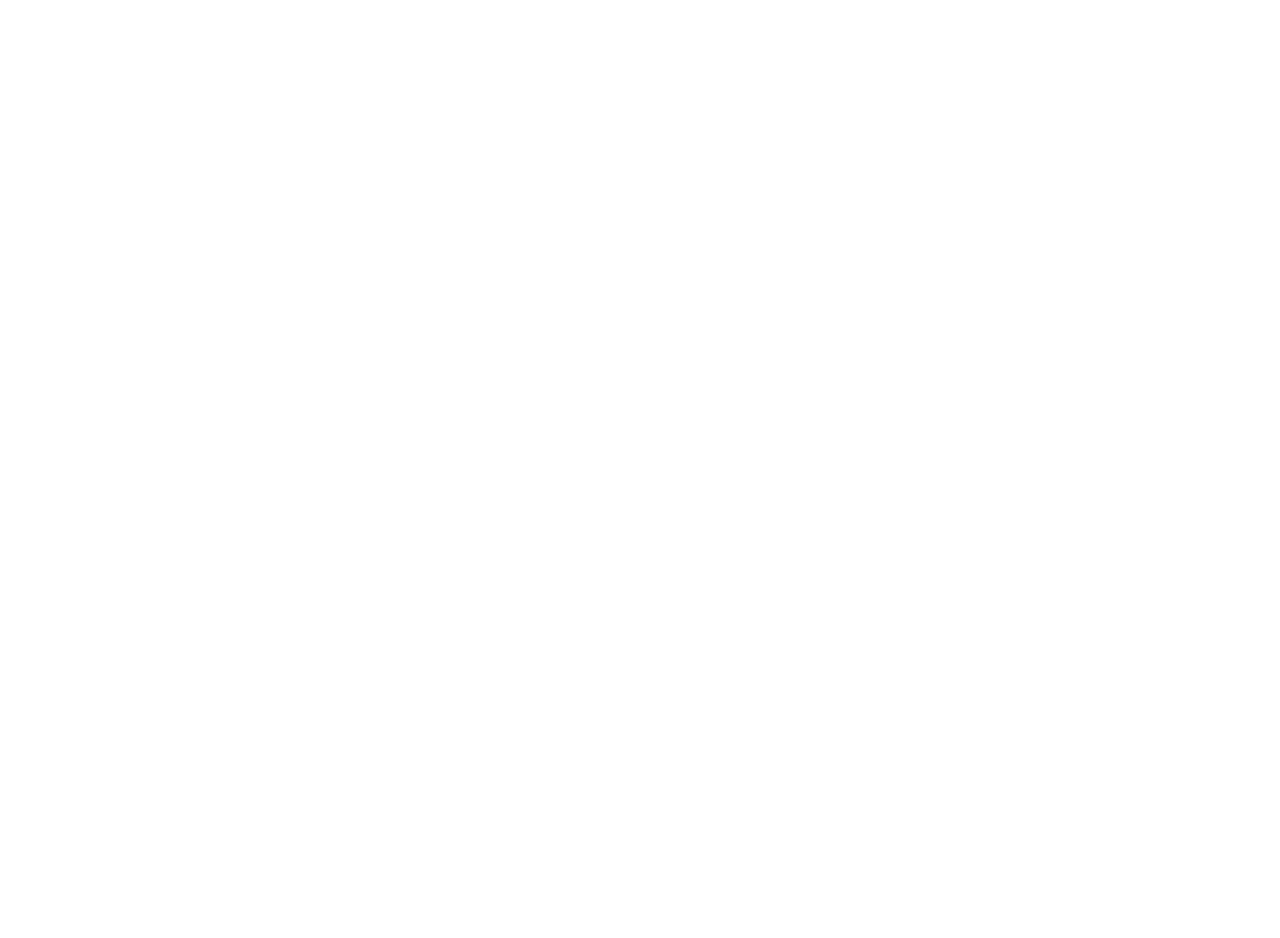
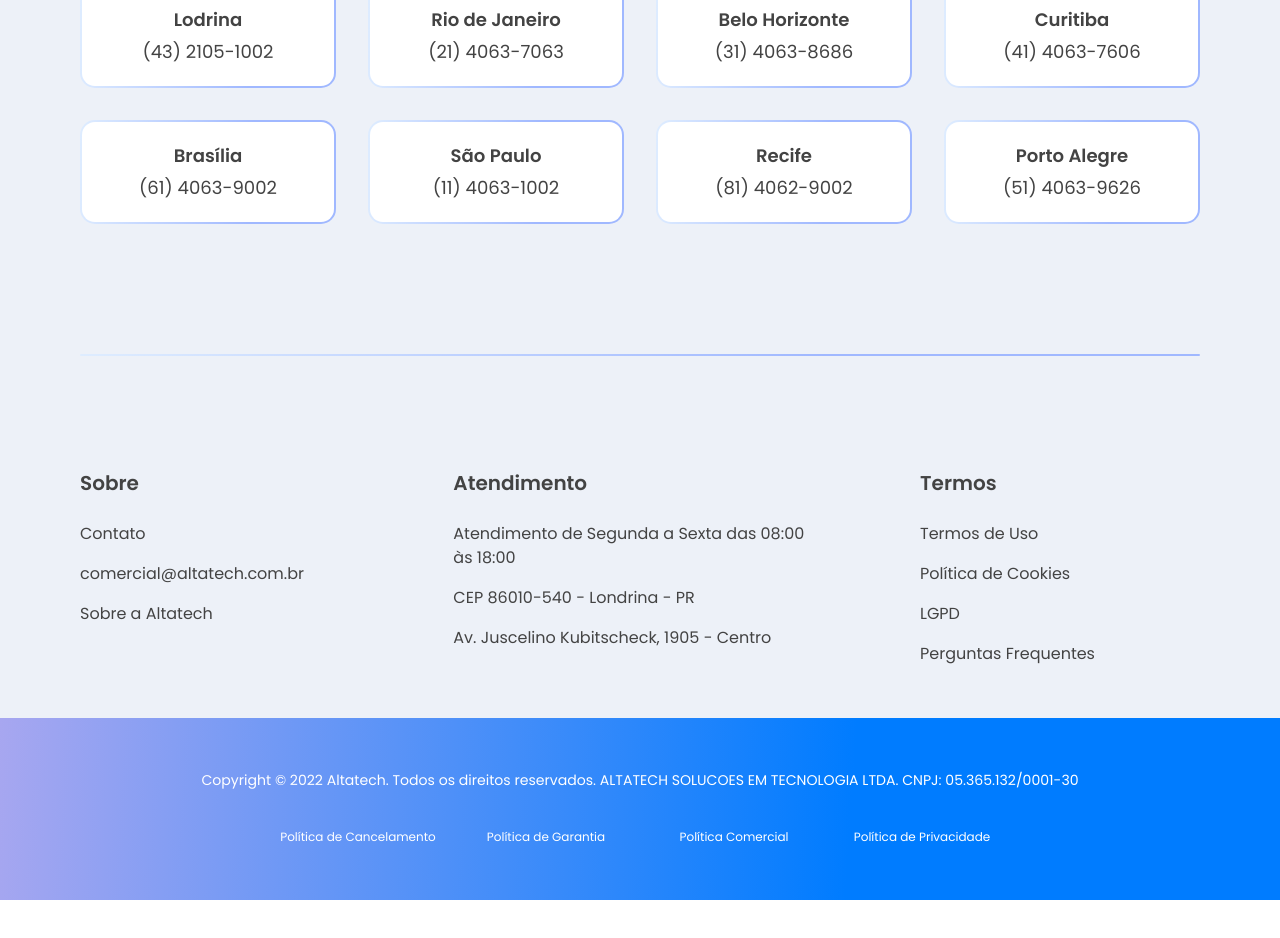
Before and after one commit to adsonsandias/altatech, a React (Create React App) app: page / in a window 1280 px wide. Shown: the part 5707-6645 px from the top of the page. After the commit the page ends 6607 px from the top, so only its background shows below. Built offline with nearby package versions, Linux system fonts and the light colour scheme.

Commit message:
Footer and Contact version of desktop

```diff
--- /dev/null
+++ b/src/Components/Contact/ContactItem/index.tsx
@@ -0,0 +1,18 @@
+import { Container } from './styles';
+
+interface ICONTACTITEM {
+  city: string;
+  tel: string;
+}
+
+export function ContactItem({ ...props }: ICONTACTITEM) {
+  const { city, tel } = props;
+  return (
+    <Container>
+      <div>
+        <h5>{city}</h5>
+        <span>{tel}</span>
+      </div>
+    </Container>
+  );
+}
--- /dev/null
+++ b/src/Components/Contact/ContactItem/styles.ts
@@ -0,0 +1,30 @@
+import styled from 'styled-components';
+
+export const Container = styled.li`
+  background: linear-gradient(274.05deg, #a0b8ff 33.64%, #f3feff 122.13%);
+  padding: 0.13rem;
+  border-radius: 15px;
+
+  div {
+    padding: 1.13rem;
+    background: #ffffff;
+    border-radius: 0.81rem;
+
+    h5,
+    span {
+      display: block;
+      font-size: 1.13rem;
+      line-height: 2rem;
+      text-align: center;
+      color: var(--text-color-2);
+    }
+
+    h5 {
+      font-weight: 600;
+    }
+
+    span {
+      font-weight: 400;
+    }
+  }
+`;
--- /dev/null
+++ b/src/Components/Contact/contactslist.ts
@@ -0,0 +1,34 @@
+export const contactslist = [
+  {
+    city: 'Lodrina',
+    tel: '(43) 2105-1002',
+  },
+  {
+    city: 'Rio de Janeiro',
+    tel: '(21) 4063-7063',
+  },
+  {
+    city: 'Belo Horizonte',
+    tel: '(31) 4063-8686',
+  },
+  {
+    city: 'Curitiba',
+    tel: '(41) 4063-7606',
+  },
+  {
+    city: 'Brasília',
+    tel: '(61) 4063-9002',
+  },
+  {
+    city: 'São Paulo',
+    tel: '(11) 4063-1002',
+  },
+  {
+    city: 'Recife',
+    tel: '(81) 4062-9002',
+  },
+  {
+    city: 'Porto Alegre',
+    tel: '(51) 4063-9626',
+  },
+];
--- /dev/null
+++ b/src/Components/Contact/index.tsx
@@ -0,0 +1,20 @@
+import { ContactItem } from './ContactItem';
+import { contactslist } from './contactslist';
+import { Container } from './styles';
+
+export function Contact() {
+  return (
+    <>
+      <Container>
+        <div>
+          <h1>Contact</h1>
+          <ul>
+            {contactslist.map(({ city, tel }) => (
+              <ContactItem key={city} city={city} tel={tel} />
+            ))}
+          </ul>
+        </div>
+      </Container>
+    </>
+  );
+}
--- /dev/null
+++ b/src/Components/Contact/styles.ts
@@ -0,0 +1,53 @@
+import styled from 'styled-components';
+
+export const Container = styled.section`
+  background: var(--tertiary-color);
+  margin-top: 7.5rem;
+  padding-bottom: 3.88rem;
+
+  & > div {
+    max-width: 1120px;
+    margin: 0 auto;
+    padding: 3.25rem 0;
+    padding-bottom: 4.25rem;
+    @media (max-width: 1180px) {
+      margin-left: 2rem;
+      margin-right: 2rem;
+    }
+    @media (max-width: 930px) {
+      margin-left: 1.5rem;
+      margin-right: 1.5rem;
+    }
+    @media (max-width: 780px) {
+      margin-left: 1rem;
+      margin-right: 1rem;
+    }
+
+    & > h1 {
+      font-weight: 600;
+      font-size: 3rem;
+      line-height: 4.5rem;
+      color: var(--primary-color);
+      text-align: center;
+      margin-bottom: 3rem;
+
+      @media (max-width: 680px) {
+        font-size: 2.25rem;
+        margin-bottom: 1.5rem;
+      }
+
+      @media (max-width: 480px) {
+        font-size: 1.5rem;
+        margin-bottom: 1.5rem;
+        line-height: initial;
+      }
+    }
+
+    ul {
+      list-style: none;
+      display: grid;
+      grid-template-columns: repeat(auto-fit, minmax(256px, 1fr));
+      gap: 2rem;
+    }
+  }
+`;
--- /dev/null
+++ b/src/Components/Footer/index.tsx
@@ -0,0 +1,84 @@
+import { Link } from 'react-router-dom';
+import { Container, FooterCopyStyles, FooterInforStyles } from './styles';
+
+export function Footer() {
+  return (
+    <>
+      <Container>
+        <FooterInforStyles>
+          <div>
+            <h5>Sobre</h5>
+            <ul>
+              <li>
+                <Link to="/">Contato</Link>
+              </li>
+              <li>
+                <span>comercial@altatech.com.br</span>
+              </li>
+              <li>
+                <Link to="/">Sobre a Altatech</Link>
+              </li>
+            </ul>
+          </div>
+
+          <div>
+            <h5>Atendimento</h5>
+            <ul>
+              <li>
+                <span>Atendimento de Segunda a Sexta das 08:00 às 18:00</span>
+              </li>
+              <li>
+                <span>CEP 86010-540 - Londrina - PR</span>
+              </li>
+              <li>
+                <span>Av. Juscelino Kubitscheck, 1905 - Centro</span>
+              </li>
+            </ul>
+          </div>
+
+          <div>
+            <h5>Termos</h5>
+            <ul>
+              <li>
+                <Link to="/">Termos de Uso</Link>
+              </li>
+              <li>
+                <Link to="/">Política de Cookies</Link>
+              </li>
+              <li>
+                <Link to="/">LGPD</Link>
+              </li>
+              <li>
+                <Link to="/">Perguntas Frequentes</Link>
+              </li>
+            </ul>
+          </div>
+        </FooterInforStyles>
+        <FooterCopyStyles>
+          <div>
+            <p>
+              Copyright © 2022 Altatech. Todos os direitos reservados. ALTATECH
+              SOLUCOES EM TECNOLOGIA LTDA. CNPJ: 05.365.132/0001-30
+            </p>
+            <div>
+              <ul>
+                <li>
+                  <Link to="/">Política de Cancelamento</Link>
+                </li>
+                <li>
+                  <Link to="/">Política de Garantia</Link>
+                </li>
+                <li>
+                  <Link to="/">Política Comercial</Link>
+                </li>
+                <li>
+                  <Link to="/">Política de Privacidade</Link>
+                </li>
+              </ul>
+            </div>
+          </div>
+        </FooterCopyStyles>
+      </Container>
+    </>
+  );
+}
--- /dev/null
+++ b/src/Components/Footer/styles.ts
@@ -0,0 +1,139 @@
+import styled from 'styled-components';
+
+export const Container = styled.footer`
+  background: var(--tertiary-color);
+  padding-top: 3.88rem;
+  position: relative;
+
+  &::before {
+    max-width: 1120px;
+    margin: 0 auto;
+    content: '';
+    width: 100%;
+    height: 2px;
+    display: block;
+    background: linear-gradient(274.05deg, #a0b8ff 33.64%, #f3feff 122.13%);
+    border-radius: 10px;
+    position: absolute;
+    top: 0;
+    left: 0;
+    right: 0;
+  }
+`;
+
+export const FooterInforStyles = styled.div`
+  max-width: 1120px;
+  margin: 0 auto;
+  padding: 3.25rem 0;
+  display: grid;
+  grid-template-columns: 4fr 5fr 3fr;
+
+  @media (max-width: 1180px) {
+    margin-left: 2rem;
+    margin-right: 2rem;
+  }
+  @media (max-width: 930px) {
+    margin-left: 1.5rem;
+    margin-right: 1.5rem;
+  }
+  @media (max-width: 780px) {
+    margin-left: 1rem;
+    margin-right: 1rem;
+  }
+
+  h5 {
+    font-weight: 600;
+    font-size: 20px;
+    line-height: 30px;
+    color: var(--text-color-2);
+    margin-bottom: 1.5rem;
+  }
+
+  ul {
+    list-style: none;
+    li {
+      max-width: 22rem;
+
+      a,
+      span {
+        display: block;
+        text-decoration: none;
+        font-weight: 400;
+        font-size: 16px;
+        line-height: 24px;
+        color: var(--text-color-2);
+      }
+
+      a {
+        transition: all 0.3s ease;
+        &:hover {
+          color: var(--details-color);
+        }
+      }
+
+      & + li {
+        margin-top: 1rem;
+      }
+    }
+  }
+`;
+
+export const FooterCopyStyles = styled.div`
+  background: var(--primary-gradient);
+
+  & > div {
+    max-width: 1120px;
+    margin: 0 auto;
+    padding: 3.25rem 0;
+
+    @media (max-width: 1180px) {
+      margin-left: 2rem;
+      margin-right: 2rem;
+    }
+    @media (max-width: 930px) {
+      margin-left: 1.5rem;
+      margin-right: 1.5rem;
+    }
+    @media (max-width: 780px) {
+      margin-left: 1rem;
+      margin-right: 1rem;
+    }
+
+    & > div {
+      max-width: 720px;
+      margin: 0 auto;
+
+      ul {
+        display: grid;
+        grid-template-columns: repeat(auto-fit, minmax(156px, 1fr));
+        justify-items: center;
+        align-items: center;
+        list-style: none;
+        margin-top: 2rem;
+        gap: 2rem;
+
+        li {
+          a {
+            text-decoration: none;
+            font-weight: 400;
+            font-size: 12px;
+            line-height: 18px;
+            color: #ffffff;
+            transition: all 0.3s ease;
+
+            &:hover {
+              color: var(--text-color-2);
+            }
+          }
+        }
+      }
+    }
+
+    p {
+      font-weight: 400;
+      font-size: 0.88rem;
+      text-align: center;
+      color: #ffffff;
+    }
+  }
+`;
--- a/src/Pages/Home/index.tsx
+++ b/src/Pages/Home/index.tsx
@@ -1,4 +1,6 @@
 import { Budget } from '../../Components/Budget';
+import { Contact } from '../../Components/Contact';
+import { Footer } from '../../Components/Footer';
 import { Header } from '../../Components/Header';
 import { MainContent } from '../../Components/MainContent';
 import { Newsletter } from '../../Components/Newsletter';
@@ -12,6 +14,8 @@
       <Budget />
       <Partners />
       <Newsletter />
+      <Contact />
+      <Footer />
     </>
   );
 }
--- a/src/styles/global.ts
+++ b/src/styles/global.ts
@@ -7,6 +7,7 @@
     --primary-color: #203C87;
     --secondary-color: #007CFF;
     --tertiary-color: #EDF1F8;
+    --details-color: #8f93f1;
     --text-color-2: #434343;
     --text-color-3: #7e7f81;
   }
@@ -18,9 +19,7 @@
 
   body, #root {
     width: 100vw;
-    /* height: 100%; */
-    height: 8000px;
-
+    height: 100%;
   }
 
   #root{
```
